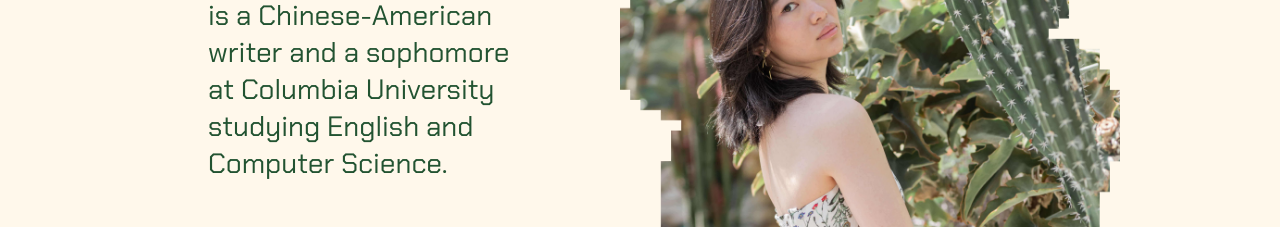
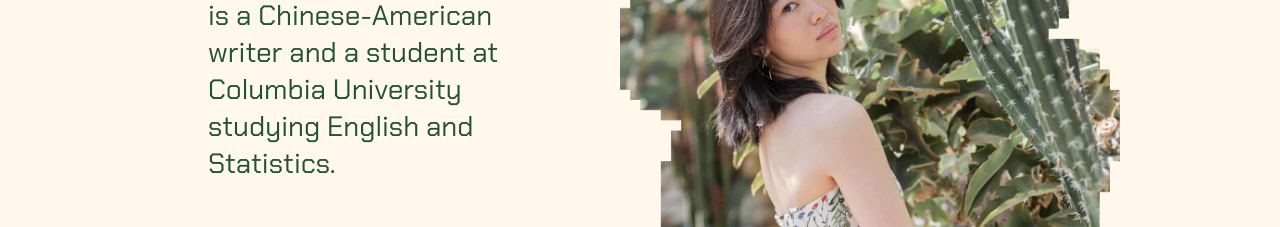
Before and after one commit to irislyu04/irisyuwebsite, a plain HTML site: page index.html in a window 1280 px wide. Shown: the part 342-569 px from the top of the page. Drawn offline with Linux system fonts and the light colour scheme.

Commit message:
Update index.html

```diff
--- a/index.html
+++ b/index.html
@@ -41,7 +41,7 @@
                 <img src="./assets/irisyu.png" alt="Iris Yu profile picture">
             </div>
             <h1 class="title">iris yu</h1>
-            <p class="section__text__p1">is a Chinese-American writer and a sophomore at Columbia University studying English and Computer Science.</p>
+            <p class="section__text__p1">is a Chinese-American writer and a student at Columbia University studying English and Statistics.</p>
             <div id="socials-container">
                 <img
                     src="./assets/linkedin.png"
```
